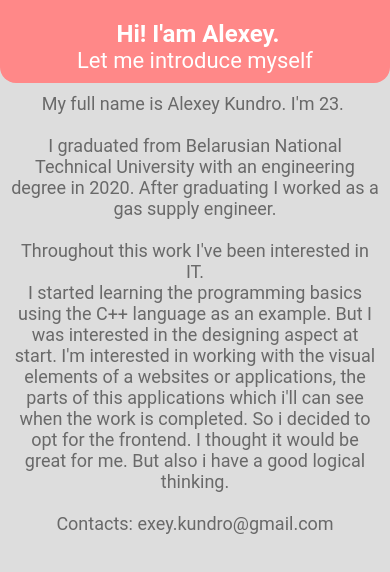
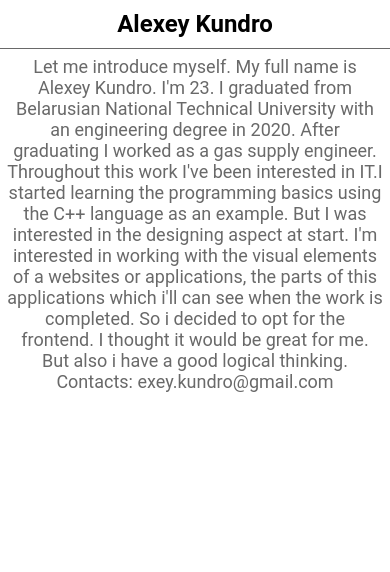
Before and after one commit to Kundro/react-native, a React Native app in the folder AwesomeProject/: screen / in a window 390 px wide. Shown: the top 572 px of the page. Built offline with nearby package versions, Linux system fonts and the light colour scheme.

Commit message:
Fixed mistakes from Task 1

```diff
--- a/AwesomeProject/App.js
+++ /dev/null
@@ -1,64 +0,0 @@
-import React from 'react';
-import { StyleSheet, View, Text, ScrollView } from 'react-native';
-
-const Header = () => {
-  return (
-    <View style={styles.container}>
-      <View style={styles.header}>
-      <Text style={styles.boldText}> Hi! I'am Alexey.</Text><Text style={styles.commonText}>Let me introduce myself</Text>
-      </View>
-      <ScrollView>
-        <View style={styles.main}>
-        <Text style={styles.mainText}>My full name is Alexey Kundro. I'm 23. {'\n'}{'\n'}I graduated from Belarusian National Technical University with an engineering degree in 2020. After graduating I worked as a gas supply engineer.{'\n'}{'\n'}Throughout this work I've been interested in IT.{'\n'}I started learning the programming basics using the C++ language as an example. But I was interested in the designing aspect at start. I'm interested in working with the visual elements of a websites or applications, the parts of this applications which i'll can see when the work is completed. So i decided to opt for the frontend. I thought it would be great for me. But also i have a good logical thinking.{'\n'}{'\n'}Contacts: exey.kundro@gmail.com
-        </Text>
-        </View>
-      </ScrollView>
-    </View>
-  )
-}
-
-const styles = StyleSheet.create({
-  container: {
-    backgroundColor: 'rgba(221, 221, 221, 1)',
-    flex: 1
-  },
-  header: {
-    borderBottomLeftRadius: 16,
-    borderBottomRightRadius: 16,
-    paddingTop: 20,
-    padding: 10,
-    // display: 'block',
-    // width: 100,
-    backgroundColor: 'rgba(255, 136, 136, 1)'
-  },
-  main:{
-    flex: 1,
-    alignItems: 'center',
-    justifyContent: 'center'
-  },
-  commonText:{
-    fontSize: 22,
-    color: 'white',
-    fontFamily: 'Roboto',
-    textAlign: 'center'
-  },
-  mainText:{
-    padding: 10,
-    fontSize: 18,
-    color: 'dimgrey',
-    fontFamily: 'Roboto',
-    textAlign: 'center'
-  },
-  boldText:{
-    fontWeight: 'bold',
-    fontSize: 24,
-    color: 'white',
-    fontFamily:'Roboto',
-    textAlign: 'center'
-   },
-  centerText:{
-    textAlign: 'center'
-  }
-})
-
-export default Header;
--- /dev/null
+++ b/AwesomeProject/components/BreakLine.js
@@ -0,0 +1,10 @@
+import React from 'react'
+import {View} from 'react-native'
+
+const BreakLine = () => {
+    return (
+        <View style={{marginBottom: 10}}></View>
+    );
+};
+
+export default BreakLine
--- a/AwesomeProject/index.js
+++ b/AwesomeProject/index.js
@@ -1,5 +1,5 @@
 import {AppRegistry} from 'react-native';
-import Header from './App';
+import AboutMe from './screens/AboutMe/AboutMe.screen';
 import {name as appName} from './app.json';
 
-AppRegistry.registerComponent(appName, () => Header);
+AppRegistry.registerComponent(appName, () => AboutMe);
--- /dev/null
+++ b/AwesomeProject/screens/AboutMe/AboutMe.screen.js
@@ -0,0 +1,35 @@
+import React from 'react';
+import {View, Text, ScrollView} from 'react-native';
+import styles from './AboutMe.styles';
+import BreakLine from '../../components/breakline';
+
+const AboutMe = () => {
+  return (
+    <View style={styles.container}>
+      <ScrollView>
+        <View style={styles.header}>
+          <Text style={styles.boldText}>Alexey Kundro</Text>
+        </View>
+        <View style={styles.main}>
+          <Text style={styles.mainText}>
+            Let me introduce myself.<BreakLine /> My full name is Alexey Kundro. I'm 23. I
+            graduated from Belarusian National Technical University with an
+            engineering degree in 2020. After graduating I worked as a gas
+            supply engineer.
+            Throughout this work I've been interested in IT.I
+            started learning the programming basics using the C++ language as an
+            example. But I was interested in the designing aspect at start. I'm
+            interested in working with the visual elements of a websites or
+            applications, the parts of this applications which i'll can see when
+            the work is completed. So i decided to opt for the frontend. I
+            thought it would be great for me. But also i have a good logical
+            thinking.
+            {'\n'}Contacts: exey.kundro@gmail.com
+          </Text>
+        </View>
+      </ScrollView>
+    </View>
+  );
+};
+
+export default AboutMe;
--- /dev/null
+++ b/AwesomeProject/screens/AboutMe/AboutMe.styles.js
@@ -0,0 +1,40 @@
+import {StyleSheet} from 'react-native';
+
+const styles = StyleSheet.create({
+  container: {
+    backgroundColor: 'white',
+    flex: 1,
+    alignItems: 'center',
+    justifyContent: 'center'
+  },
+  header: {
+    padding: 10,
+    backgroundColor: 'white',
+    borderBottomWidth: 1,
+    borderBottomColor: 'dimgrey'
+  },
+  main: {
+    flex: 1,
+    alignItems: 'center',
+    justifyContent: 'center',
+  },
+  mainText: {
+    padding: 7,
+    fontSize: 18,
+    color: 'dimgrey',
+    fontFamily: 'Roboto',
+    textAlign: 'center',
+  },
+  boldText: {
+    fontWeight: 'bold',
+    fontSize: 24,
+    color: 'black',
+    fontFamily: 'Roboto',
+    textAlign: 'center',
+  },
+  centerText: {
+    textAlign: 'center',
+  },
+});
+
+export default styles;
--- /dev/null
+++ b/AwesomeProject/screens/Menu/Menu.screen.js
@@ -0,0 +1,2 @@
+import React from 'react';
+import { View, Text, ScrollView } from 'react-native';
--- /dev/null
+++ b/AwesomeProject/screens/Menu/Menu.styles.js
@@ -0,0 +1 @@
+import {StyleSheet} from 'react-native'
```
Also changed, not shown: AwesomeProject/res/colors.js (added).
